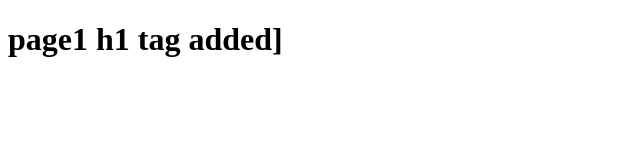
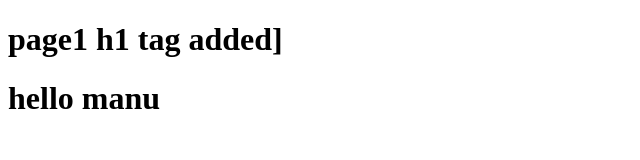
Before and after one commit to Manas-0713/Git-Workflow, a plain HTML site: page page1.html in a window 1280 px wide. Shown: the whole page, without its empty margins (0-640 px from the left). Drawn offline with Linux system fonts and the light colour scheme.

Commit message:
minor chnages

```diff
--- a/page1.html
+++ b/page1.html
@@ -7,6 +7,7 @@
 </head>
 <body>
     <h1>page1 h1 tag added]</h1>
+    <h1>hello manu</h1>
 
 </body>
 </html>
```
